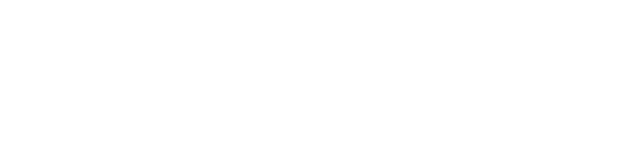
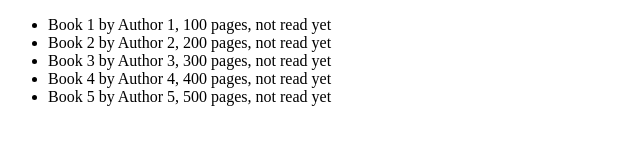
Before and after one commit to ap-ple/library, a plain HTML site: page index.html in a window 1280 px wide. Shown: the whole page, without its empty margins (0-640 px from the left). Drawn offline with Linux system fonts and the light colour scheme.

Commit message:
Display books on page

```diff
--- a/index.html
+++ b/index.html
@@ -7,6 +7,8 @@
    <title>Book</title>
 </head>
 <body>
-
+   <main>
+      <ul class="books"></ul>
+   </main>
 </body>
 </html>
--- a/script.js
+++ b/script.js
@@ -18,4 +18,14 @@ const addBookToLibrary = (book, library) => {
    library.push(book);
 }
 
-const hobbit = new Book("The Hobbit", "J.R.R. Tolkien", 295, false);
+for (let i = 1; i <= 5; i++) {
+   addBookToLibrary(new Book(`Book ${i}`, `Author ${i}`, i * 100, false), myLibrary);
+}
+
+const bookList = document.querySelector(".books");
+
+myLibrary.forEach(book => {
+   let bookElement = document.createElement("li");
+   bookElement.innerText = book.info();
+   bookList.appendChild(bookElement);
+});
```
